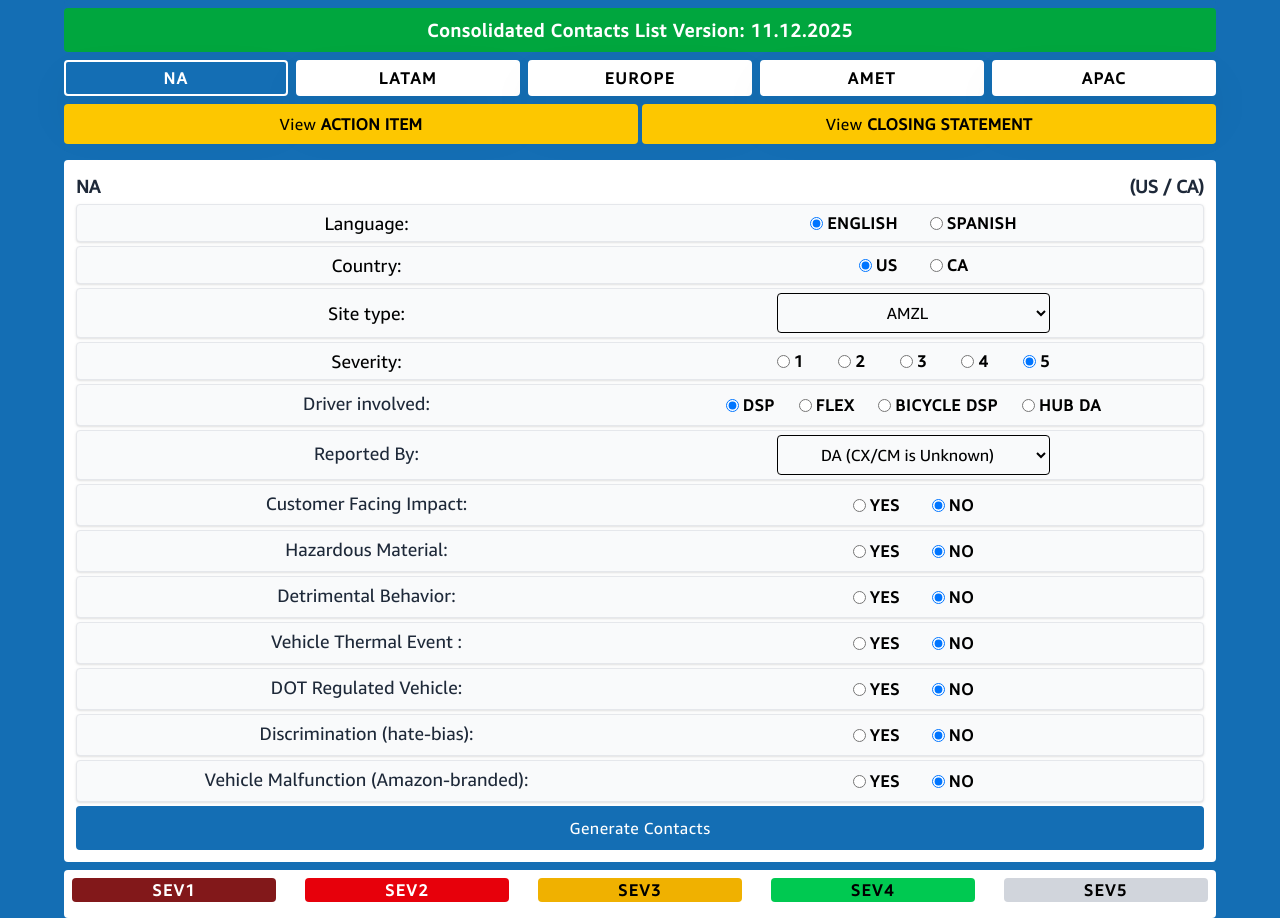
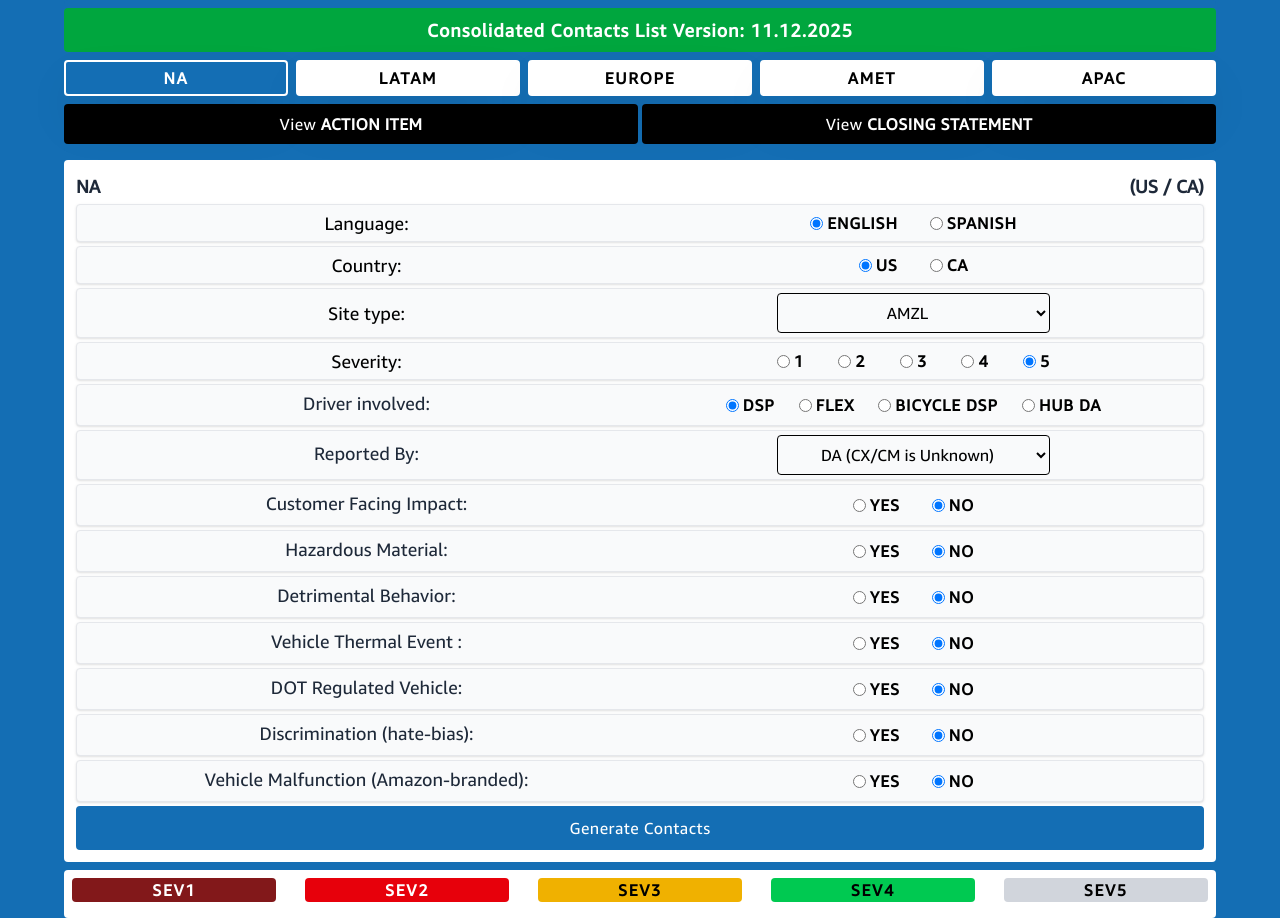
Before and after one commit to harrrish/web-app-ccl-gsoc-wwos, a React (Vite) app: page /NA in a window 1280 px wide. Built offline with nearby package versions, Linux system fonts and the light colour scheme.

Commit message:
update action item ui

```diff
--- a/src/Components/RegionNavs.jsx
+++ b/src/Components/RegionNavs.jsx
@@ -76,13 +76,13 @@
         <div className="flex gap-1 w-full">
           <button
             onClick={() => setShowAction(true)}
-            className="w-1/2 bg-yellow-400 text-black p-2 rounded-sm font-medium hover:bg-sky-400 hover:text-white tracking-wide cursor-pointer hover:underline"
+            className="w-1/2 bg-black p-2 rounded-sm font-medium hover:bg-sky-400 hover:text-white text-white tracking-wide cursor-pointer hover:underline"
           >
             View <span className="uppercase font-extrabold">Action Item</span>
           </button>
           <button
             onClick={() => setShowClosing(true)}
-            className="w-1/2 bg-yellow-400 text-black p-2 rounded-sm font-medium hover:bg-sky-400 hover:text-white tracking-wide cursor-pointer hover:underline"
+            className="w-1/2 bg-black p-2 rounded-sm font-medium hover:bg-sky-400 hover:text-white text-white tracking-wide cursor-pointer hover:underline"
           >
             View
             <span className="uppercase font-extrabold"> Closing Statement</span>
```
